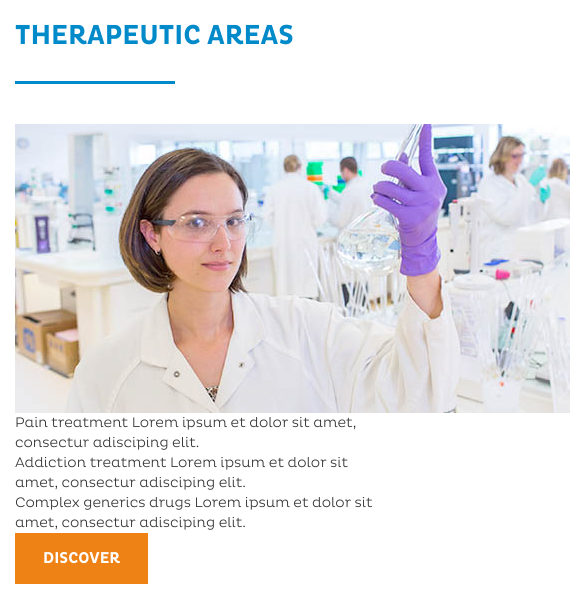
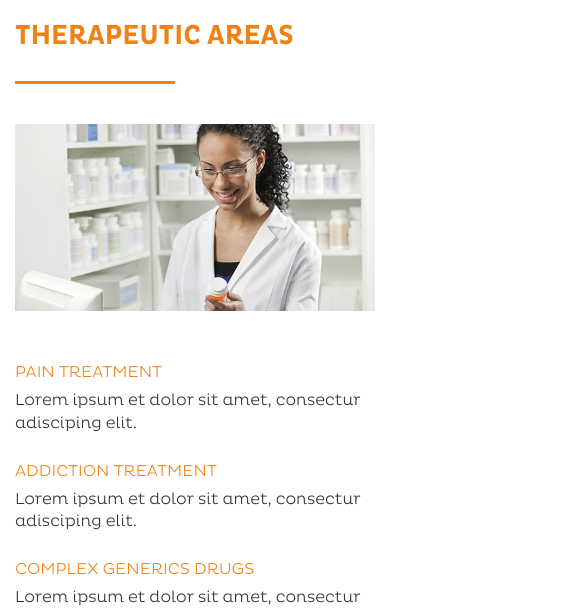
Before and after one commit to julienhmalabar/dbashbourne, a plain HTML site: page homepage-public.html in a window 390 px wide. Shown: the part 435-1046 px from the top of the page, 570 px wide, since content can reach past the window. Drawn offline with Linux system fonts and the light colour scheme; a script that the page names is missing; files whose address does not match are found by name.

Commit message:
fix responsive for homepage pro AND homepage public

```diff
--- a/homepage-public.html
+++ b/homepage-public.html
@@ -62,7 +62,7 @@
 		</div>
 	</div>
 
-	<div class="container home-specific">
+	<div class="container home-specific-public">
 
 		<div class="row">
 			<div class="col-xs-12 hidden-xs">
@@ -72,33 +72,33 @@
 			<div class="col-xs-12">
 				<h1>Therapeutic Areas</h1>
 
-				<div class="home-specific-public">
+				<div class="home-specific-public-content">
 
 					<div class="row">
 
 						<!-- Content -->
 						<div class="col-xs-12 col-md-6 col-md-offset-1">
 
-							<div class="home-specific-public-img">
-								<img src="img/our-medicines.jpg" alt="Our medecines" />
+							<div class="home-specific-public-content-img">
+								<img src="img/therapeutic-areas.jpg" class="img-responsive" alt="Our medecines" />
 							</div>
 
 							<div class="row">
 
 								<div class="col-xs-12 col-sm-6">
-									<div class="home-specific-public-item">
+									<div class="home-specific-public-content-item">
 										<span class="line1">Pain treatment</span>
 										<span class="line2">Lorem ipsum et dolor sit amet, consectur adisciping elit.</span>
 									</div>
 
-									<div class="home-specific-public-item">
+									<div class="home-specific-public-content-item">
 										<span class="line1">Addiction treatment</span>
 										<span class="line2">Lorem ipsum et dolor sit amet, consectur adisciping elit.</span>
 									</div>
 								</div>
 
 								<div class="col-xs-12 col-sm-6">
-									<div class="home-specific-public-item">
+									<div class="home-specific-public-content-item">
 										<span class="line1">Complex generics drugs</span>
 										<span class="line2">Lorem ipsum et dolor sit amet, consectur adisciping elit.</span>
 									</div>
--- a/less/_home-specific.less
+++ b/less/_home-specific.less
@@ -43,10 +43,51 @@
 		}
 	}
 
-	&-public {
+}
 
+.home-specific-public {
 
+	h1 {
+		color: @orange;
 
+		&:after {
+			background-color: @orange;
+		}
+	}
+
+	&-content {
+		margin-top: -130px;
+
+		@media all and (max-width: @screen-sm) {
+			margin-top: 0;
+		}
+
+		&-img {
+			padding-bottom: 50px;
+			position: relative;
+
+		    z-index: -1;
+		}
+
+		&-item {
+			padding-bottom: 25px;
+
+			font-size: 16px;
+
+			.line1 {
+				display: block;
+				padding-bottom: 5px;
+
+				color: @orange;
+				text-transform: uppercase;
+			}
+
+			.line2 {
+				display: block;
+
+			}
+
+		}
 	}
 
 }
```
Also changed, not shown: homepage-pro.html (+1 -1 lines), img/therapeutic-areas.jpg (added), main.css.
